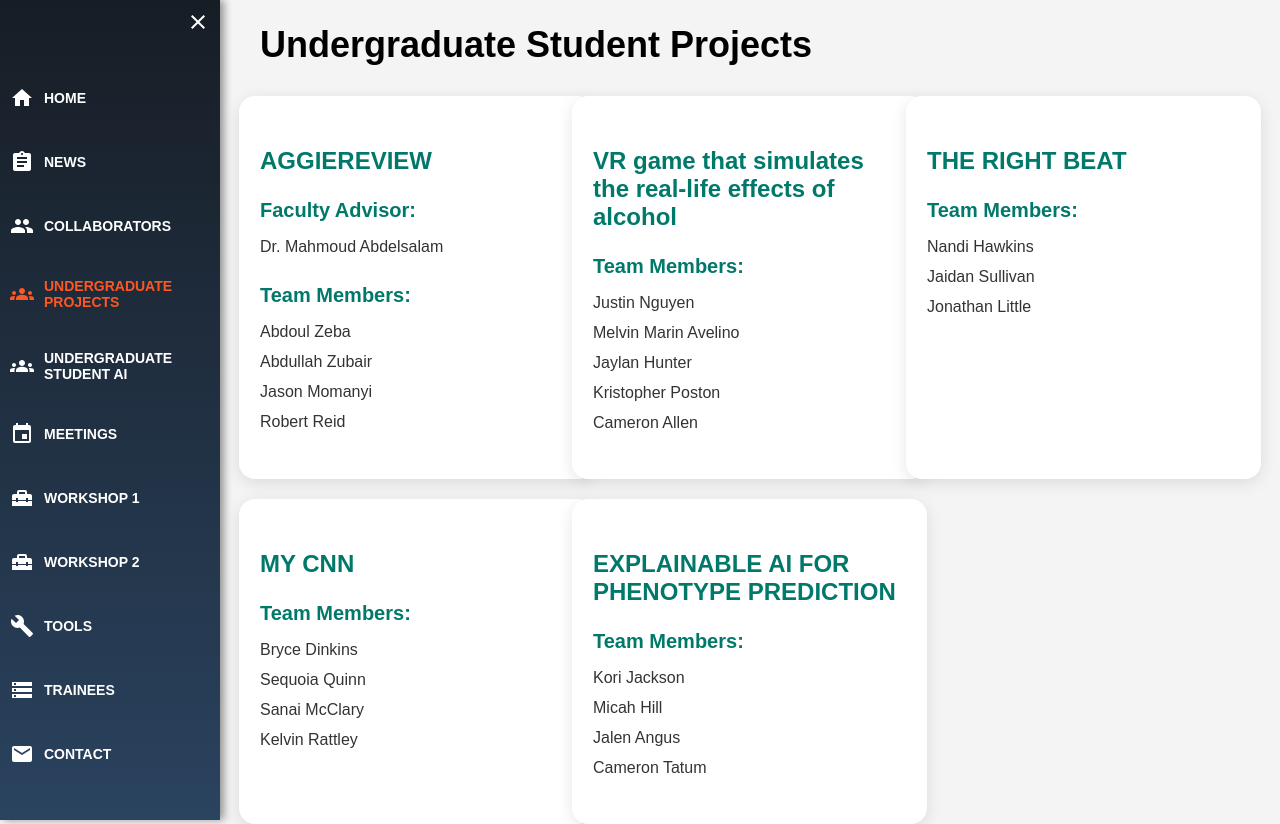
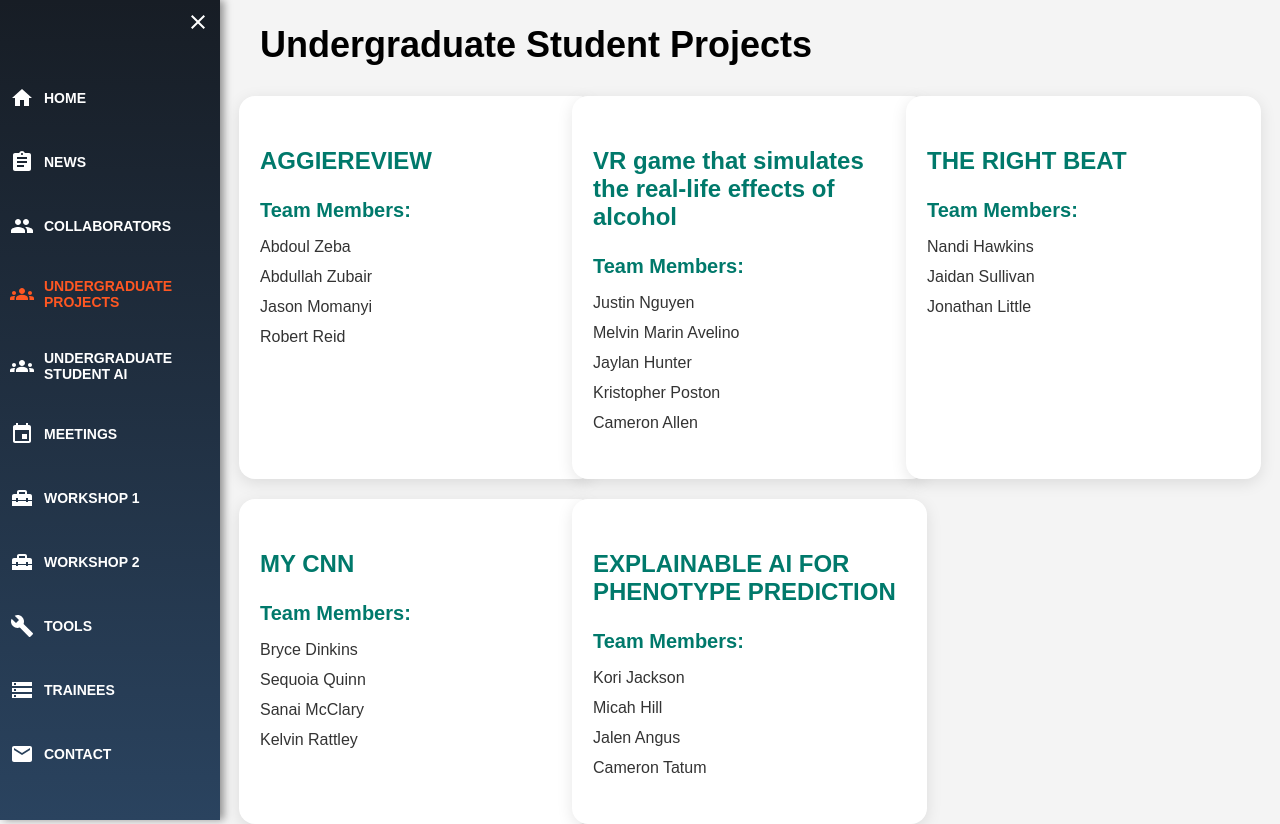
Before and after one commit to Bio-AI-Lab/research-website, a React (Create React App) app: page /#/undergrad-projects in a window 1280 px wide. Built offline with nearby package versions, Linux system fonts and the light colour scheme.

Commit message:
new-changes

```diff
--- a/src/components/UndergradStudentsProject.jsx
+++ b/src/components/UndergradStudentsProject.jsx
@@ -16,7 +16,7 @@ const UndergradStudentsProject = () => {
     {
       id: 1,
       projectName: "AGGIEREVIEW",
-      facultyAdvisor: ["Dr. Mahmoud Abdelsalam"],
+      facultyAdvisor: [""],
       teamMembers: [
         "Abdoul Zeba",
         "Abdullah Zubair",
```
